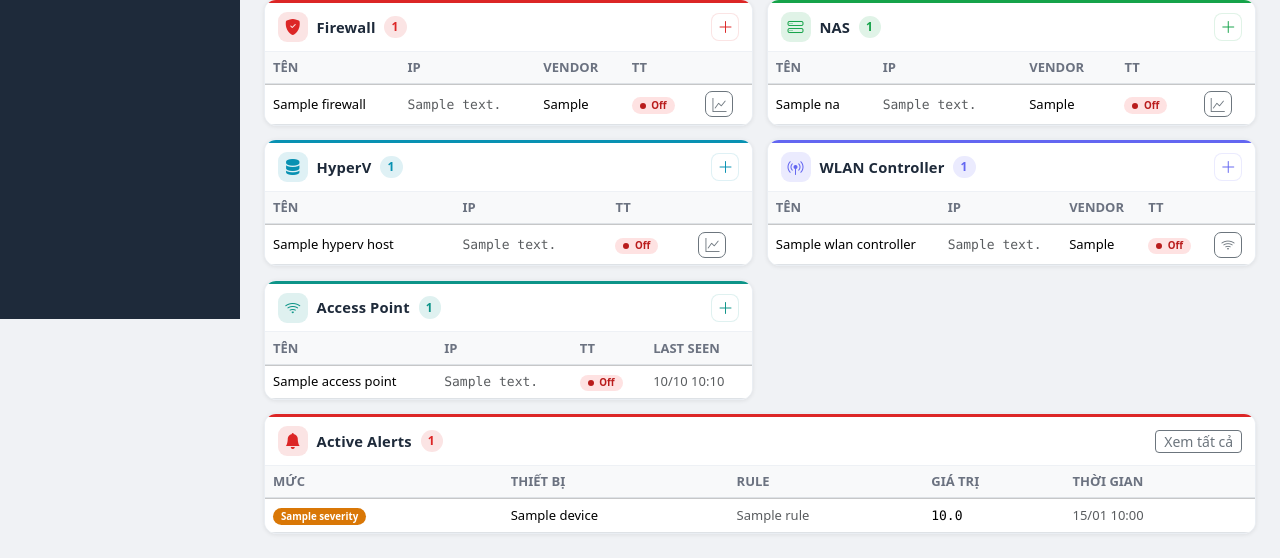
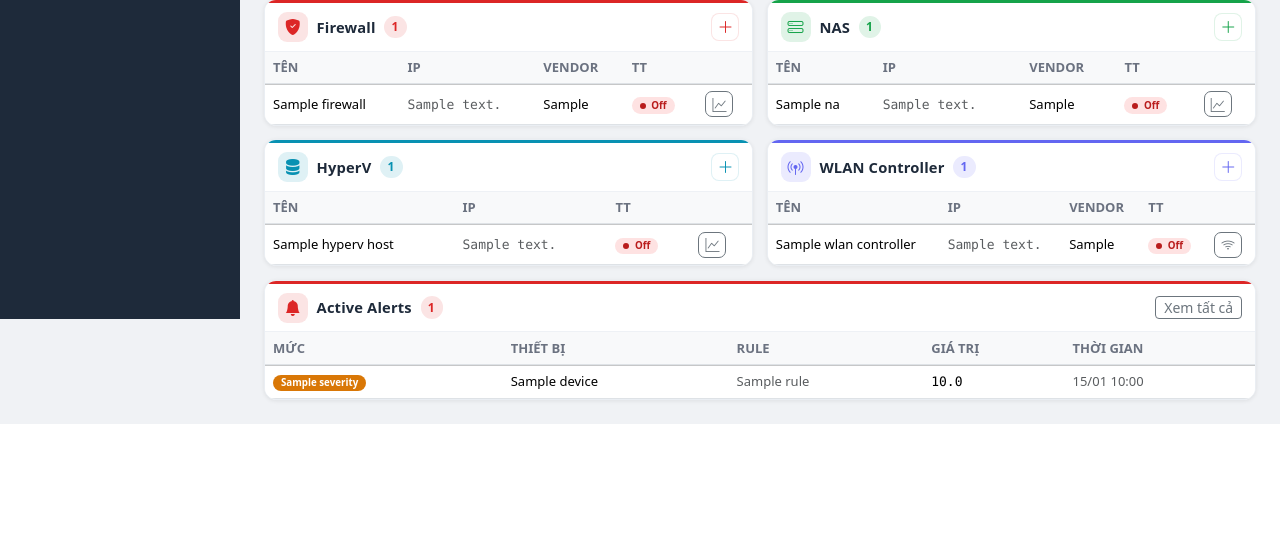
Before and after one commit to luckyhoang1988/monitor_system, a Django app: template templates/dashboard/index.html in a window 1280 px wide. Shown: the part 481-1039 px from the top of the page. After the commit the page ends 905 px from the top, so only its background shows below. Run offline with Django 5.2, Linux system fonts and the light colour scheme; the template is opened without the code that fills it: most values are stand-ins (such as "Sample title", 1, 10 or a date in 2020).

Commit message:
refactor(dashboard): bỏ panel "Access Point" trống ở cuối trang
Panel này liệt kê Device type=ap (luôn rỗng vì AP không đăng ký như Device)
nên chỉ hiện "Chưa có Access Point". Số AP đã có ở card tổng quan (từ
WifiApStats) nên panel này thừa. Dọn luôn biến/context access_points không dùng.

Co-Authored-By: Claude Opus 4.8 <noreply@anthropic.com>

```diff
--- a/apps/dashboard/views.py
+++ b/apps/dashboard/views.py
@@ -59,7 +59,6 @@ def index(request):
     nas_list  = by_type["nas"]
     hyperv    = by_type["hyperv"]
     wlan_controllers = by_type["wlan_controller"]
-    access_points    = by_type["ap"]
 
     # AP không đăng ký như Device — chúng nằm trong WifiApStats dưới AC. Gộp snapshot
     # mới nhất của từng wlan_controller để card "Access Point" phản ánh AP thật.
@@ -115,7 +114,6 @@ def index(request):
         "nas_devices":    nas_list,
         "hyperv_hosts":   hyperv,
         "wlan_controllers": wlan_controllers,
-        "access_points":  access_points,
         "active_alerts":  active_alerts,
         "device_type_stats": device_type_stats,
         "total_devices":  len(all_devices),
--- a/templates/dashboard/index.html
+++ b/templates/dashboard/index.html
@@ -544,51 +544,6 @@
         </div>
       </div>
     </div>
-
-    <!-- Access Point -->
-    <div class="col-xl-6">
-      <div class="card panel-card accent-teal h-100">
-        <div class="panel-header">
-          <span class="panel-title">
-            <span class="icon-chip"><i class="bi bi-wifi"></i></span>
-            Access Point <span class="panel-count">{{ access_points|length }}</span>
-          </span>
-          <a href="{% url 'devices:add' %}" class="panel-add" title="Thêm thiết bị"><i class="bi bi-plus-lg"></i></a>
-        </div>
-        <div class="device-scroll">
-          {% if access_points %}
-          <table class="table table-hover table-compact mb-0">
-            <thead class="table-light">
-              <tr>
-                <th class="ps-2">Tên</th>
-                <th>IP</th>
-                <th>TT</th>
-                <th>Last Seen</th>
-              </tr>
-            </thead>
-            <tbody>
-              {% for ap in access_points %}
-              <tr>
-                <td class="ps-2 fw-medium" title="{{ ap.name }}">{{ ap.name }}</td>
-                <td class="text-muted font-monospace">{{ ap.ip_address }}</td>
-                <td>
-                  {% if ap.is_online %}
-                    <span class="badge badge-online status-dot rounded-pill px-2">On</span>
-                  {% else %}
-                    <span class="badge badge-offline status-dot rounded-pill px-2">Off</span>
-                  {% endif %}
-                </td>
-                <td class="text-muted small">{{ ap.last_seen|date:"d/m H:i"|default:"—" }}</td>
-              </tr>
-              {% endfor %}
-            </tbody>
-          </table>
-          {% else %}
-            <div class="text-center text-muted py-3 small">Chưa có Access Point.</div>
-          {% endif %}
-        </div>
-      </div>
-    </div>
   </div>
 
   <!-- Active Alerts -->
```
